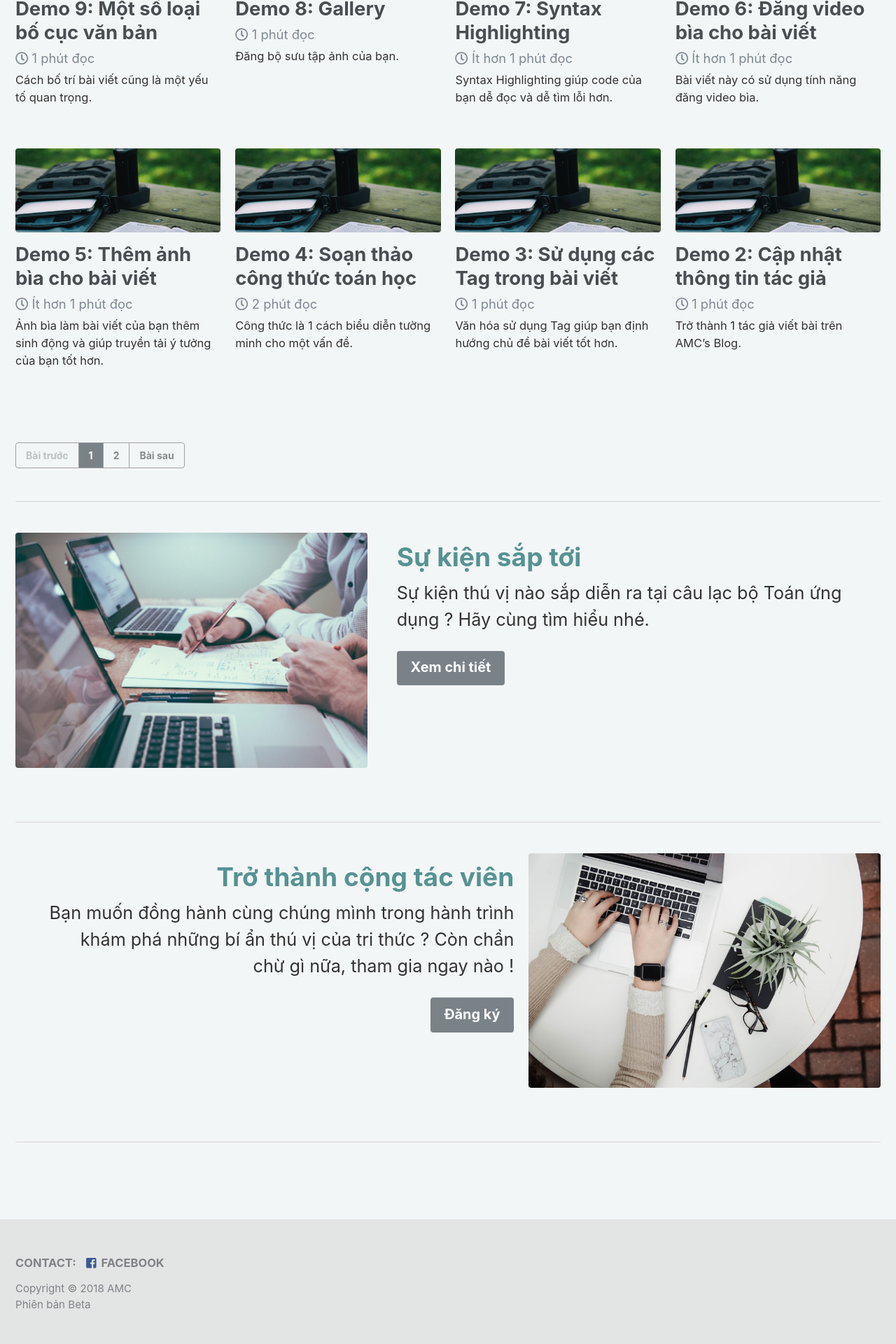
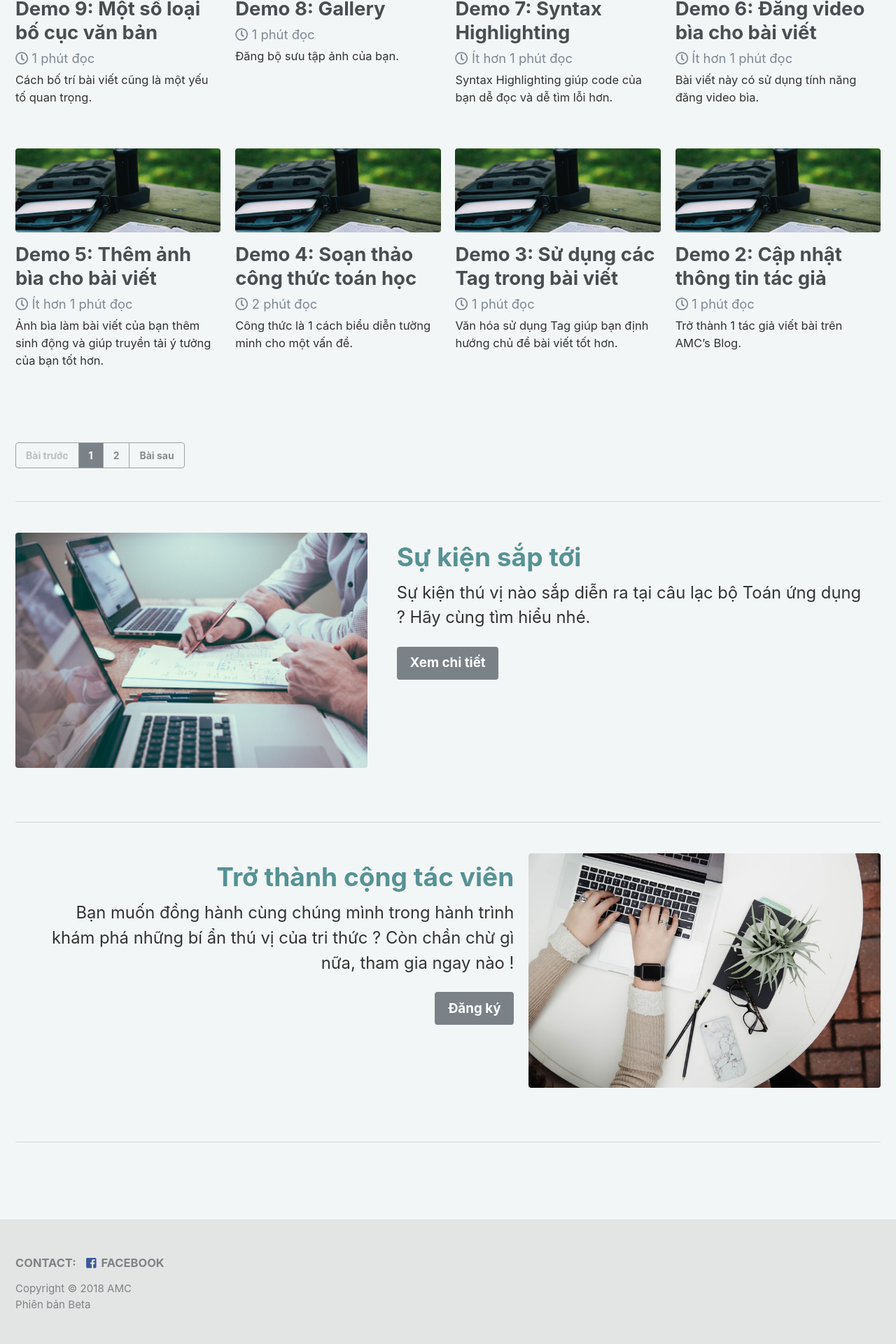
Before and after one commit to testvon/amcblog.github.io, a Jekyll site: the page built from index.html, in a window 1280 px wide. Shown: the part 737-2657 px from the top of the page at 70% size. Built offline with Jekyll 4.4.1, drawn with Linux system fonts in a browser that asks for light colours; nearby versions of some CDN libraries; the list of posts is cut into pages by our own code.

Commit message:
Update _page.scss

```diff
--- a/_sass/minimal-mistakes/_page.scss
+++ b/_sass/minimal-mistakes/_page.scss
@@ -78,7 +78,7 @@
   }
 
 p {
-     font-size: 0.965em;
+     font-size: 0.91em;
    }
 
 pp {
@@ -256,7 +256,7 @@
   margin-top: 2em;
   color: #7d8994;
   font-family: $sans-serif;
-  font-size: 1em;
+  font-size: 0.9em;
 
   p {
     margin: 0;
```
